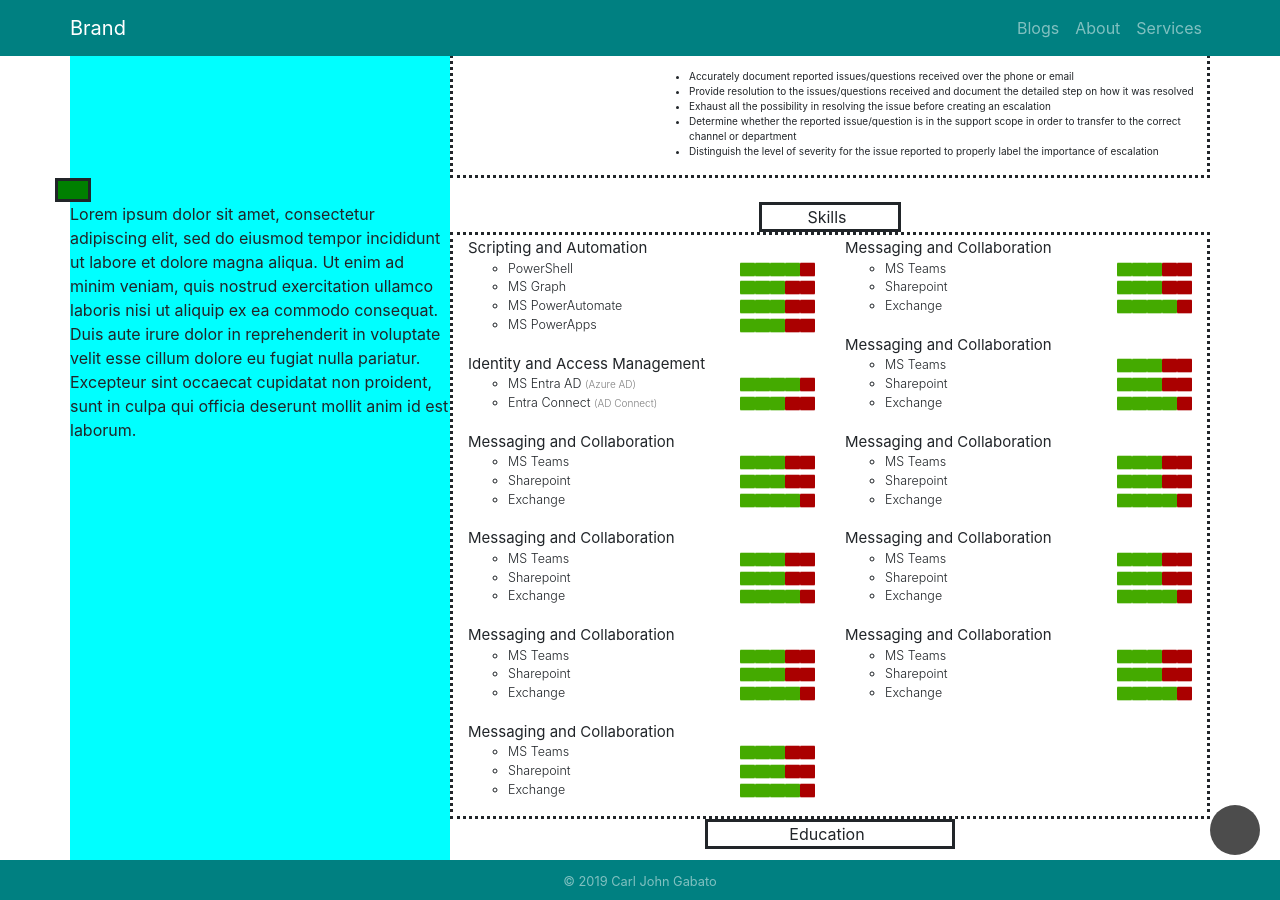
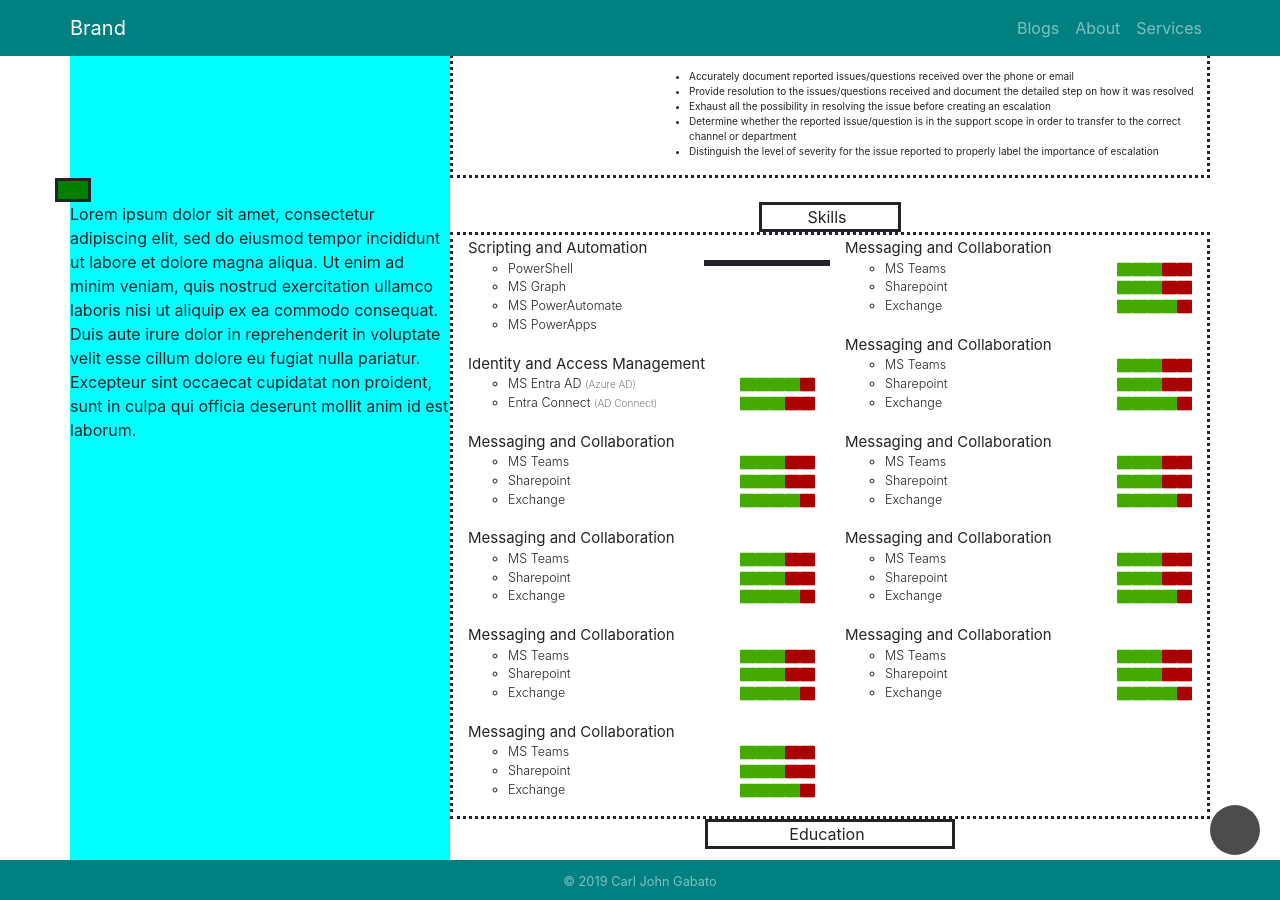
Before and after one commit to carljohngabato/aboutme, a Jekyll site: the page built from blogs.html, in a window 1280 px wide and 900 px high, scrolled down 1581 px. Built offline with Jekyll 4.4.1, drawn with Linux system fonts in a browser that asks for light colours; nearby versions of some CDN libraries.

```diff
--- a/blogs.html
+++ b/blogs.html
@@ -200,46 +200,15 @@
                                 </ul>
                             </div>
                             <div class="col-lg-4 col-md-4 col-sm-4" style="width: 35%; height: auto;">
-                                <!--Scriting and automation-->
-                                <ul class="expertise">
-                                <li class="skill-svc">
-                                    <div class="d-flex flex-row-reverse">
-                                    <div class="p2"><img class="red-bar" src="{{'/assets/images/red.png'}}" /></div>
-                                    <div class="p2"><img class="green-bar" src="{{'/assets/images/green.png'}}" /></div>
-                                    <div class="p2"><img class="green-bar" src="{{'/assets/images/green.png'}}" /></div>
-                                    <div class="p2"><img class="green-bar" src="{{'/assets/images/green.png'}}" /></div>
-                                    <div class="p2"><img class="green-bar" src="{{'/assets/images/green.png'}}" /></div>
+                                <!-- #region Scripting and Automation-->
+                                <div class="row">
+                                    <div class="col-lg-12 bar-meter">
+                                        <div class="row fill-cont">
+                                            <div class="col-lg-10 bar-filled"></div>
+                                        </div>
                                     </div>
-                                </li>
-                                <li class="skill-svc">
-                                    <div class="d-flex flex-row-reverse">
-                                    <div class="p2"><img class="red-bar" src="{{'/assets/images/red.png'}}" /></div>
-                                    <div class="p2"><img class="red-bar" src="{{'/assets/images/red.png'}}" /></div>
-                                    <div class="p2"><img class="green-bar" src="{{'/assets/images/green.png'}}" /></div>
-                                    <div class="p2"><img class="green-bar" src="{{'/assets/images/green.png'}}" /></div>
-                                    <div class="p2"><img class="green-bar" src="{{'/assets/images/green.png'}}" /></div>
-                                    </div>
-                                </li>
-                                <li class="skill-svc">
-                                    <div class="d-flex flex-row-reverse">
-                                    <div class="p2"><img class="red-bar" src="{{'/assets/images/red.png'}}" /></div>
-                                    <div class="p2"><img class="red-bar" src="{{'/assets/images/red.png'}}" /></div>
-                                    <div class="p2"><img class="green-bar" src="{{'/assets/images/green.png'}}" /></div>
-                                    <div class="p2"><img class="green-bar" src="{{'/assets/images/green.png'}}" /></div>
-                                    <div class="p2"><img class="green-bar" src="{{'/assets/images/green.png'}}" /></div>
-                                    </div>
-                                </li>
-                                <li class="skill-svc">
-                                    <div class="d-flex flex-row-reverse">
-                                    <div class="p2"><img class="red-bar" src="{{'/assets/images/red.png'}}" /></div>
-                                    <div class="p2"><img class="red-bar" src="{{'/assets/images/red.png'}}" /></div>
-                                    <div class="p2"><img class="green-bar" src="{{'/assets/images/green.png'}}" /></div>
-                                    <div class="p2"><img class="green-bar" src="{{'/assets/images/green.png'}}" /></div>
-                                    <div class="p2"><img class="green-bar" src="{{'/assets/images/green.png'}}" /></div>
-                                    </div>
-                                </li>
-                                </ul>
-                                <!--END Scripting and Automation-->
+                                </div>
+                                <!-- #endregion Scripting and Automation-->
                             </div>
                         </div>
                         <div class="row">
```
